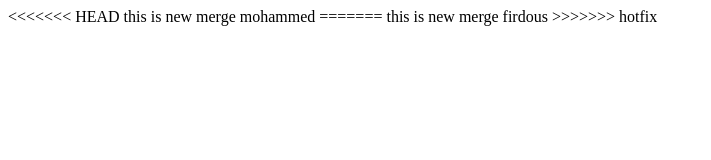
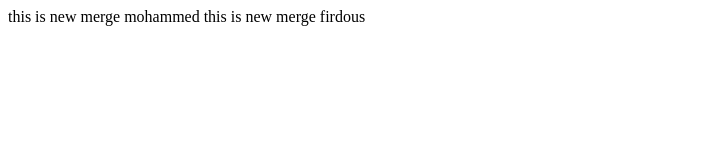
Before and after one commit to Syedfirdous/syed, a plain HTML site: page git-workflow/index.html in a window 1280 px wide. Shown: the whole page, without its empty margins (0-711 px from the left). Drawn offline with Linux system fonts and the light colour scheme.

Commit message:
conflict resolve02

```diff
--- a/git-workflow/index.html
+++ b/git-workflow/index.html
@@ -6,10 +6,7 @@
     <title>Document</title>
 </head>
 <body>
-<<<<<<< HEAD
     this is new merge mohammed
-=======
     this is new merge firdous
->>>>>>> hotfix
 </body>
 </html>
```
